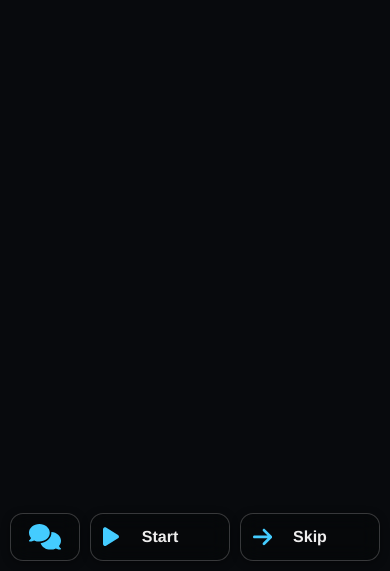
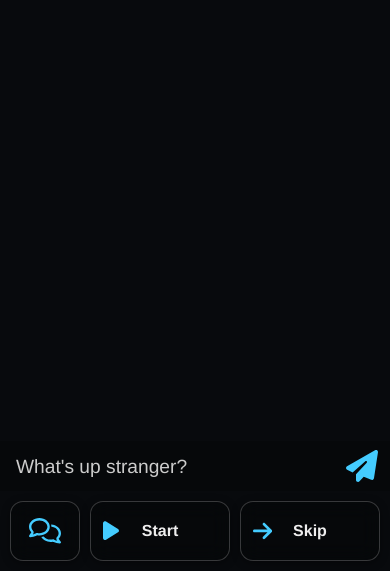
Before and after one commit to zacheryvaughn/LingoMingle, a website built with Vite: page index.html in a window 390 px wide. Shown: the part 273-844 px from the top of the page. Built offline with nearby package versions, Linux system fonts and the light colour scheme; no server answers.

Commit message:
Increase button size.

```diff
--- a/index.html
+++ b/index.html
@@ -54,6 +54,7 @@
         </svg>
       </div>
     </header>
+
     <main>
       <div id="room-dropdown">
         <input
@@ -136,8 +137,8 @@
               Connection Status: <span id="connection-status-span"></span>
             </p>
           </div>
-          <div id="message-feed-container" class="hide"></div>
-          <div id="message-input-container" class="hide">
+          <div id="message-feed-container" class=""></div>
+          <div id="message-input-container" class="">
             <textarea
               id="message-input"
               placeholder="What's up stranger?"
@@ -160,7 +161,7 @@
             <svg xmlns="http://www.w3.org/2000/svg" viewBox="0 0 640 512">
               <!--!Font Awesome Free 6.5.2 by @fontawesome - https://fontawesome.com License - https://fontawesome.com/license/free Copyright 2024 Fonticons, Inc.-->
               <path
-                d="M208 352c114.9 0 208-78.8 208-176S322.9 0 208 0S0 78.8 0 176c0 38.6 14.7 74.3 39.6 103.4c-3.5 9.4-8.7 17.7-14.2 24.7c-4.8 6.2-9.7 11-13.3 14.3c-1.8 1.6-3.3 2.9-4.3 3.7c-.5 .4-.9 .7-1.1 .8l-.2 .2 0 0 0 0C1 327.2-1.4 334.4 .8 340.9S9.1 352 16 352c21.8 0 43.8-5.6 62.1-12.5c9.2-3.5 17.8-7.4 25.3-11.4C134.1 343.3 169.8 352 208 352zM448 176c0 112.3-99.1 196.9-216.5 207C255.8 457.4 336.4 512 432 512c38.2 0 73.9-8.7 104.7-23.9c7.5 4 16 7.9 25.2 11.4c18.3 6.9 40.3 12.5 62.1 12.5c6.9 0 13.1-4.5 15.2-11.1c2.1-6.6-.2-13.8-5.8-17.9l0 0 0 0-.2-.2c-.2-.2-.6-.4-1.1-.8c-1-.8-2.5-2-4.3-3.7c-3.6-3.3-8.5-8.1-13.3-14.3c-5.5-7-10.7-15.4-14.2-24.7c24.9-29 39.6-64.7 39.6-103.4c0-92.8-84.9-168.9-192.6-175.5c.4 5.1 .6 10.3 .6 15.5z"
+                d="M88.2 309.1c9.8-18.3 6.8-40.8-7.5-55.8C59.4 230.9 48 204 48 176c0-63.5 63.8-128 160-128s160 64.5 160 128s-63.8 128-160 128c-13.1 0-25.8-1.3-37.8-3.6c-10.4-2-21.2-.6-30.7 4.2c-4.1 2.1-8.3 4.1-12.6 6c-16 7.2-32.9 13.5-49.9 18c2.8-4.6 5.4-9.1 7.9-13.6c1.1-1.9 2.2-3.9 3.2-5.9zM0 176c0 41.8 17.2 80.1 45.9 110.3c-.9 1.7-1.9 3.5-2.8 5.1c-10.3 18.4-22.3 36.5-36.6 52.1c-6.6 7-8.3 17.2-4.6 25.9C5.8 378.3 14.4 384 24 384c43 0 86.5-13.3 122.7-29.7c4.8-2.2 9.6-4.5 14.2-6.8c15.1 3 30.9 4.5 47.1 4.5c114.9 0 208-78.8 208-176S322.9 0 208 0S0 78.8 0 176zM432 480c16.2 0 31.9-1.6 47.1-4.5c4.6 2.3 9.4 4.6 14.2 6.8C529.5 498.7 573 512 616 512c9.6 0 18.2-5.7 22-14.5c3.8-8.8 2-19-4.6-25.9c-14.2-15.6-26.2-33.7-36.6-52.1c-.9-1.7-1.9-3.4-2.8-5.1C622.8 384.1 640 345.8 640 304c0-94.4-87.9-171.5-198.2-175.8c4.1 15.2 6.2 31.2 6.2 47.8l0 .6c87.2 6.7 144 67.5 144 127.4c0 28-11.4 54.9-32.7 77.2c-14.3 15-17.3 37.6-7.5 55.8c1.1 2 2.2 4 3.2 5.9c2.5 4.5 5.2 9 7.9 13.6c-17-4.5-33.9-10.7-49.9-18c-4.3-1.9-8.5-3.9-12.6-6c-9.5-4.8-20.3-6.2-30.7-4.2c-12.1 2.4-24.7 3.6-37.8 3.6c-61.7 0-110-26.5-136.8-62.3c-16 5.4-32.8 9.4-50 11.8C279 439.8 350 480 432 480z"
               />
             </svg>
           </div>
@@ -178,11 +179,11 @@
             <svg
               class="fa-pause hidden"
               xmlns="http://www.w3.org/2000/svg"
-              viewBox="0 0 320 512"
+              viewBox="0 0 384 512"
             >
               <!--!Font Awesome Free 6.5.2 by @fontawesome - https://fontawesome.com License - https://fontawesome.com/license/free Copyright 2024 Fonticons, Inc.-->
               <path
-                d="M48 64C21.5 64 0 85.5 0 112V400c0 26.5 21.5 48 48 48H80c26.5 0 48-21.5 48-48V112c0-26.5-21.5-48-48-48H48zm192 0c-26.5 0-48 21.5-48 48V400c0 26.5 21.5 48 48 48h32c26.5 0 48-21.5 48-48V112c0-26.5-21.5-48-48-48H240z"
+                d="M0 128C0 92.7 28.7 64 64 64H320c35.3 0 64 28.7 64 64V384c0 35.3-28.7 64-64 64H64c-35.3 0-64-28.7-64-64V128z"
               />
             </svg>
             <h4>Start</h4>
--- a/styles.css
+++ b/styles.css
@@ -79,7 +79,6 @@ body {
     align-items: center;
     justify-content: flex-start;
     background-color: var(--bg0);
-    overflow: hidden;
 }
 a, li {
     all: unset;
@@ -471,7 +470,7 @@ video {
     display: flex;
     gap: 10px;
     width: 100%;
-    height: 50px;
+    height: 60px;
 }
 
 #messaging-button {
@@ -670,14 +669,14 @@ video {
         color: #ccc;
     }
     #connection-controls {
+        height: 80px;
         align-items: center;
         gap: 10px;
-        min-height: 68px;
-        padding: 0px 10px;
+        padding: 10px;
         background-color: #00000033;
     }
     #messaging-button, #pair-button, #skip-button, #messaging-button:hover, #pair-button:hover, #skip-button:hover, #messaging-button:active, #pair-button:active, #skip-button:active {
-        height: 48px;
+        height: 60px;
         border-radius: 13px;
         background-color: #00000033;
         backdrop-filter: blur(10px);
```
